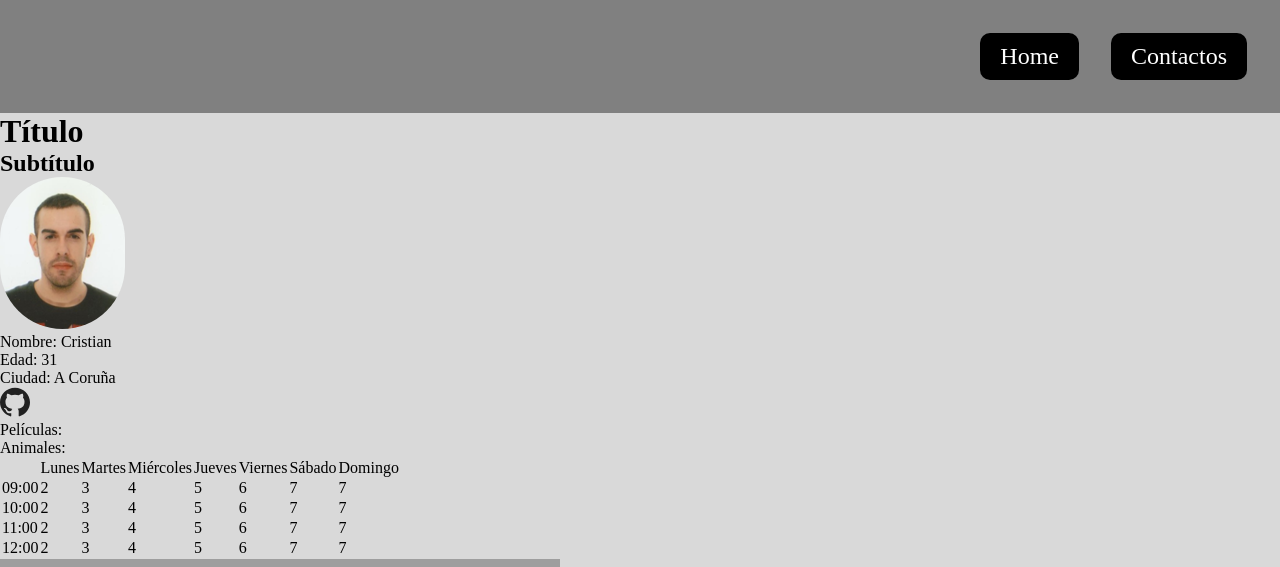
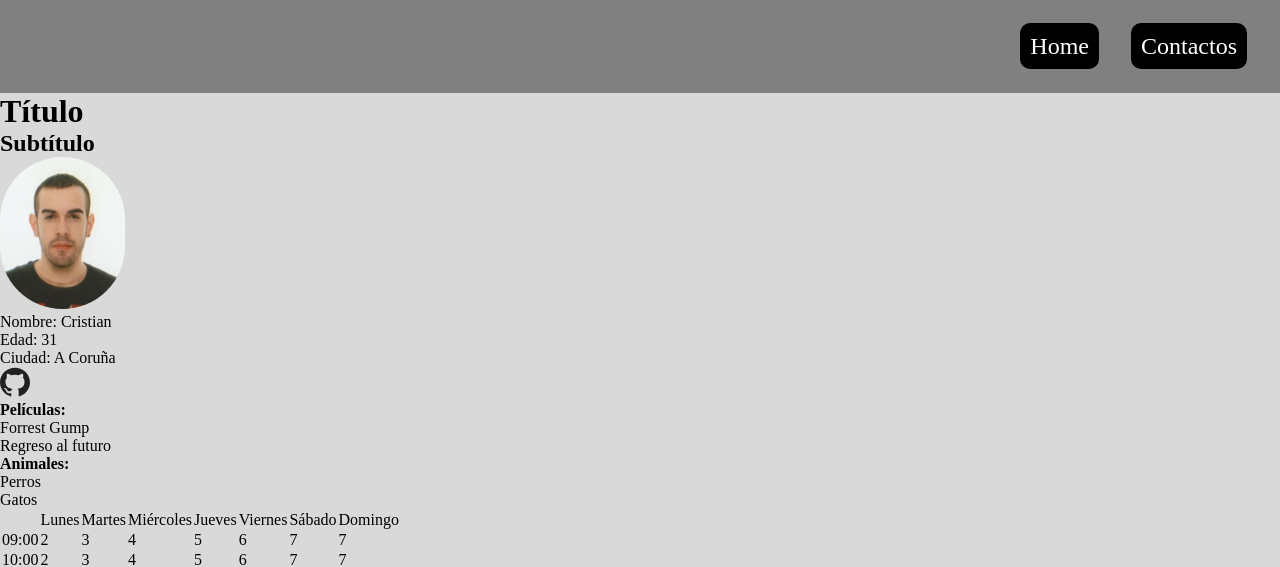
Before and after one commit to Barallobre/PruebaHTML_CSS, a website: page www/index.html in a window 1280 px wide. Shown: the top 567 px of the page. Drawn offline with Linux system fonts and the light colour scheme; grey boxes are pictures that could not be loaded.

Commit message:
segunda parte css

```diff
--- a/www/index.html
+++ b/www/index.html
@@ -27,12 +27,20 @@
         </a>
     </aside>
     <section>
-        <p class="película-fav">
+        <h4 class="película-fav">
             Películas:
-        </p>
-        <p class="animales-fav">
+        </h4>
+        <ul>
+            <li>Forrest Gump</li>
+            <li>Regreso al futuro</li>
+        </ul>
+        <h4 class="animales-fav">
             Animales:
-        </p>
+        </h4>
+        <ul>
+            <li>Perros</li>
+            <li>Gatos</li>
+        </ul>
     </section>
     <section>
         <table>
--- a/www/styles/styles.css
+++ b/www/styles/styles.css
@@ -27,7 +27,7 @@ footer a:visited {
   font-size: 1.5rem;
   display: flex;
   flex-direction: row;
-  justify-content: right;
+  justify-content: flex-end;
   margin-top: 2rem;
   margin-bottom: 2rem;
   background-color: grey;
@@ -36,8 +36,7 @@ footer a:visited {
   background-color: black;
   list-style-type: none;
   color: white;
-  border-radius: 10px;
-  padding: 10px;
+
   margin-right: 2rem;
 }
 .navbar ul li a {
@@ -45,4 +44,10 @@ footer a:visited {
   padding: 10px;
   text-decoration: none;
   color: white;
+  border-radius: 10px;
 }
+
+.navbar ul li a:hover {
+  padding: 15px;
+  transition: 0.5s;
+}
```
